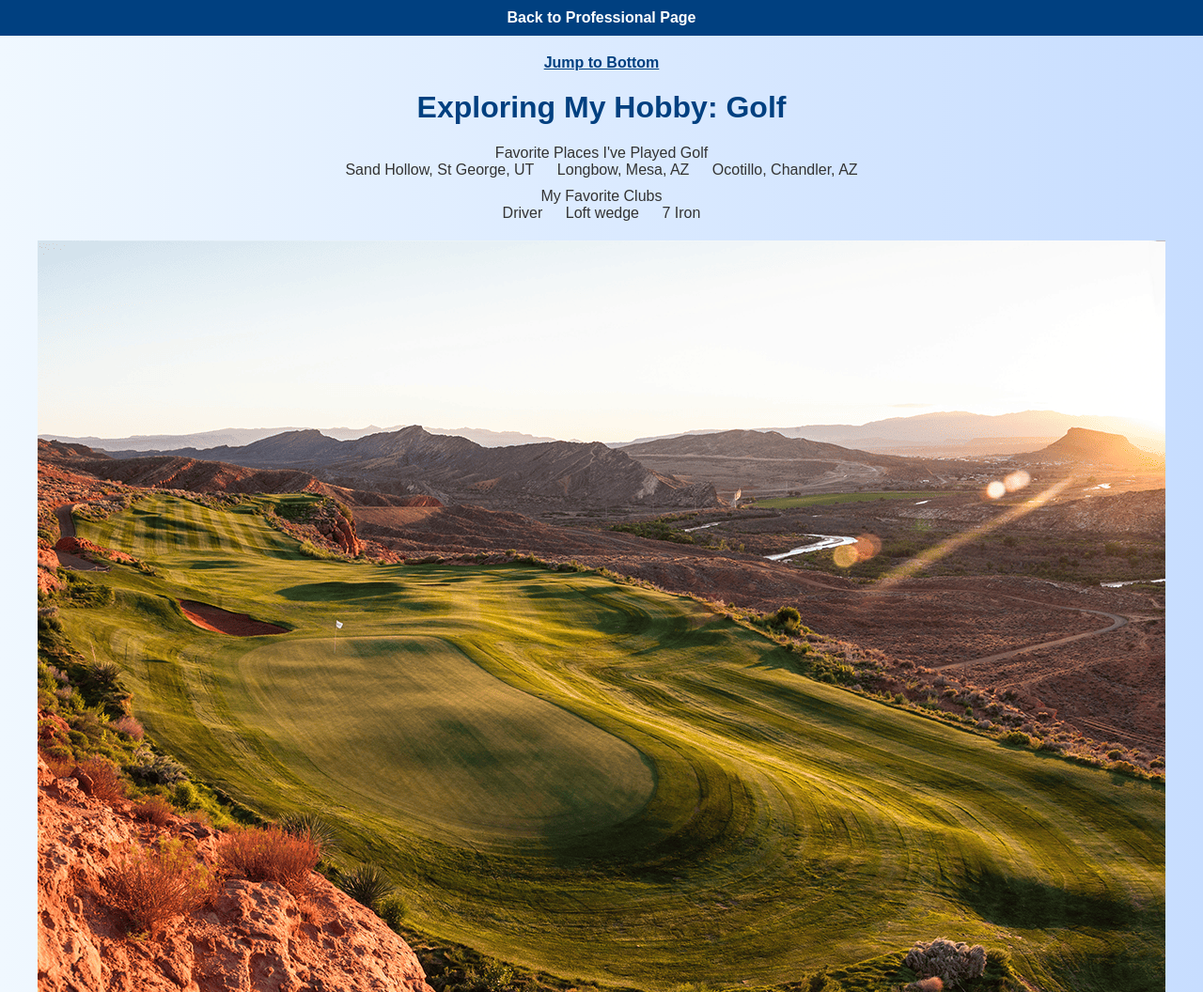
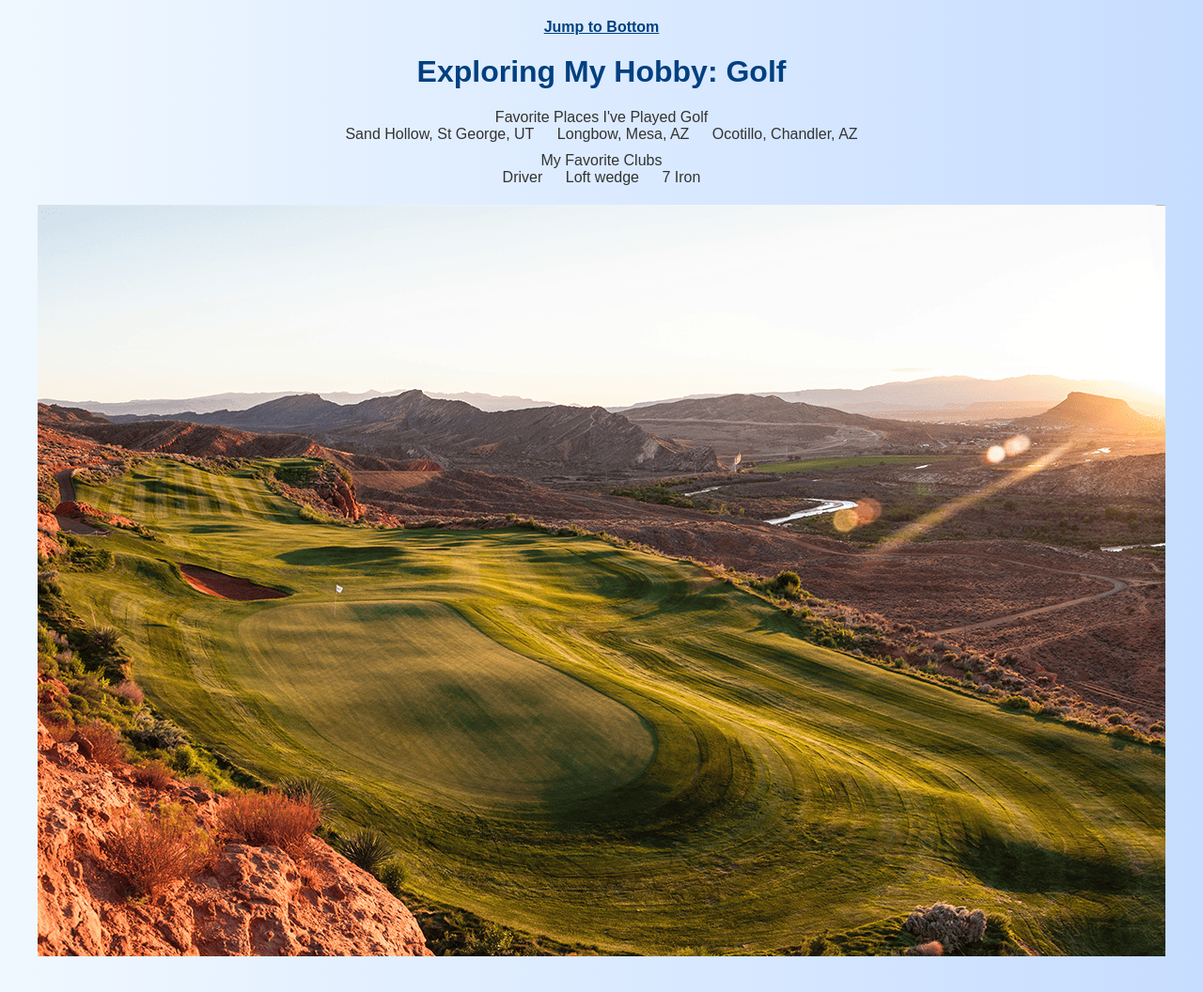
Before and after one commit to bjones86byu/IS201, a plain HTML site: page scratch.html in a window 1280 px wide. Shown: the top 1056 px of the page at 94% size. Drawn offline with Linux system fonts and the light colour scheme; grey boxes are pictures that could not be loaded.

Commit message:
Add files via upload

```diff
--- a/scratch.html
+++ b/scratch.html
@@ -7,9 +7,6 @@
     <link rel="stylesheet" href="css/scratchstyles.css">
 </head>
 <body>
-    <nav>
-        <a href="https://your-professional-site.com">Back to Professional Page</a>
-    </nav>
     <a href="#bottom" class="jump-link">Jump to Bottom</a>
     <h1>Exploring My Hobby: Golf</h1>
     <ul>
```
